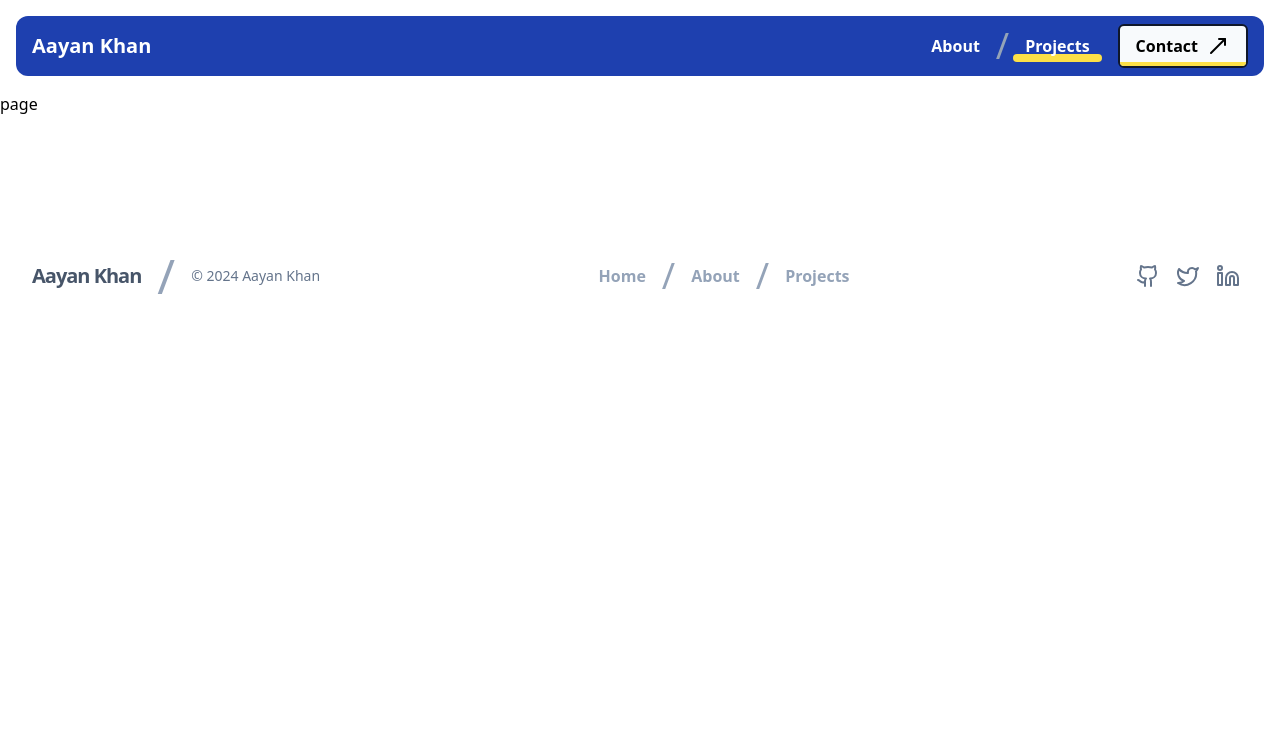
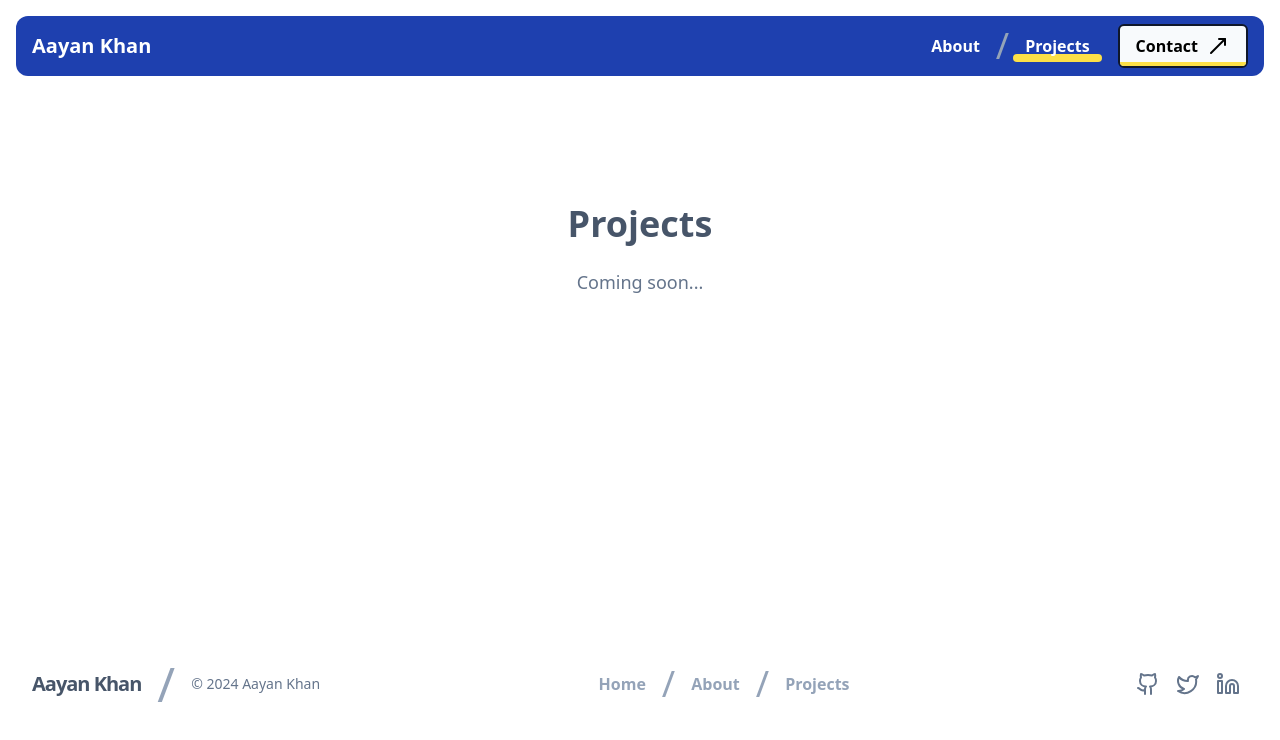
Before and after one commit to aayank13/portfolio_2024, a Next.js app: page /projects in a window 1280 px wide. Shown: the top 740 px of the page. Built offline with nearby package versions, Linux system fonts and the light colour scheme.

Commit message:
minor changes

```diff
--- a/app/projects/page.tsx
+++ b/app/projects/page.tsx
@@ -2,7 +2,16 @@ import React from 'react'
 
 const page = () => {
   return (
-    <div>page</div>
+    <React.Fragment>
+      <div className="container mx-auto mt-32 h-[40vh]">
+        <div className="flex flex-col items-center justify-center gap-6">
+          <h1 className="text-4xl font-bold text-center text-slate-600">Projects</h1>
+          <p className="text-lg text-center text-slate-500">
+            Coming soon...
+          </p>
+        </div>
+      </div>
+    </React.Fragment>
   )
 }
 
--- a/components/Footer.tsx
+++ b/components/Footer.tsx
@@ -14,8 +14,8 @@ export default async function Footer() {
         { label: "Projects", link: "/projects" },
       ],
       github_link: "https://github.com/aayank13",
-      twitter_link: "/",
-      linkedin_link: "/",
+      twitter_link: "https://x.com/aayan_k14",
+      linkedin_link: "https://www.linkedin.com/in/aayank13/",
     },
   };
 
```
